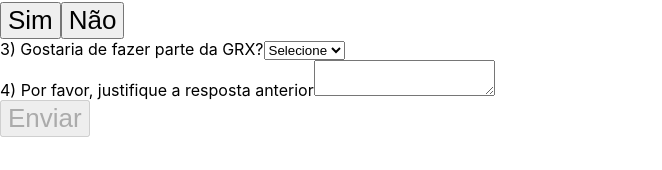
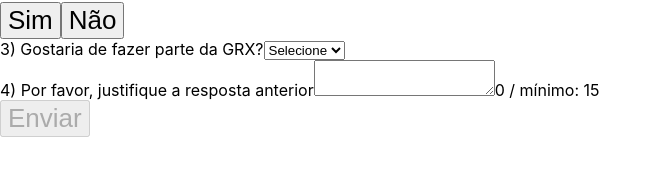
Before and after one commit to muriloommaia/grx-challenge, a React (Vite) app in the folder front-end/: page / in a window 1280 px wide. Shown: the part 205-375 px from the top of the page, without its empty margins (0-662 px from the left). Built offline with nearby package versions, Linux system fonts and the light colour scheme.

Commit message:
feat: adiciona contador de caractere no textArea

```diff
--- a/front-end/src/components/molecules/TextArea.tsx
+++ b/front-end/src/components/molecules/TextArea.tsx
@@ -13,9 +13,13 @@ export default function TextArea({ children, numberAnswer: question, max, min }:
   const [value, setValue] = useState('')
   const dispatch = useDispatch()
 
+  const verifyTextArea = () => {
+    return value.length >= min && value.length <= max
+  }
+
   const handleChange = (e: React.ChangeEvent<HTMLTextAreaElement>): void => {
     setValue(e.currentTarget.value)
-    if (e.currentTarget.value.length >= min && e.currentTarget.value.length <= max) {
+    if (verifyTextArea()) {
       dispatch(setAnswer({ question, answer: e.currentTarget.value }))
     } else {
       dispatch(setAnswer({ question, answer: false }))
@@ -27,6 +31,7 @@ export default function TextArea({ children, numberAnswer: question, max, min }:
         {children}
       </label>
       <textarea id='textarea' maxLength={max} minLength={min} value={value} onChange={handleChange} />
+      { !verifyTextArea() && <span>{`${value.length} / mínimo: ${min}`}</span> }
     </div>
   )
 }
```
